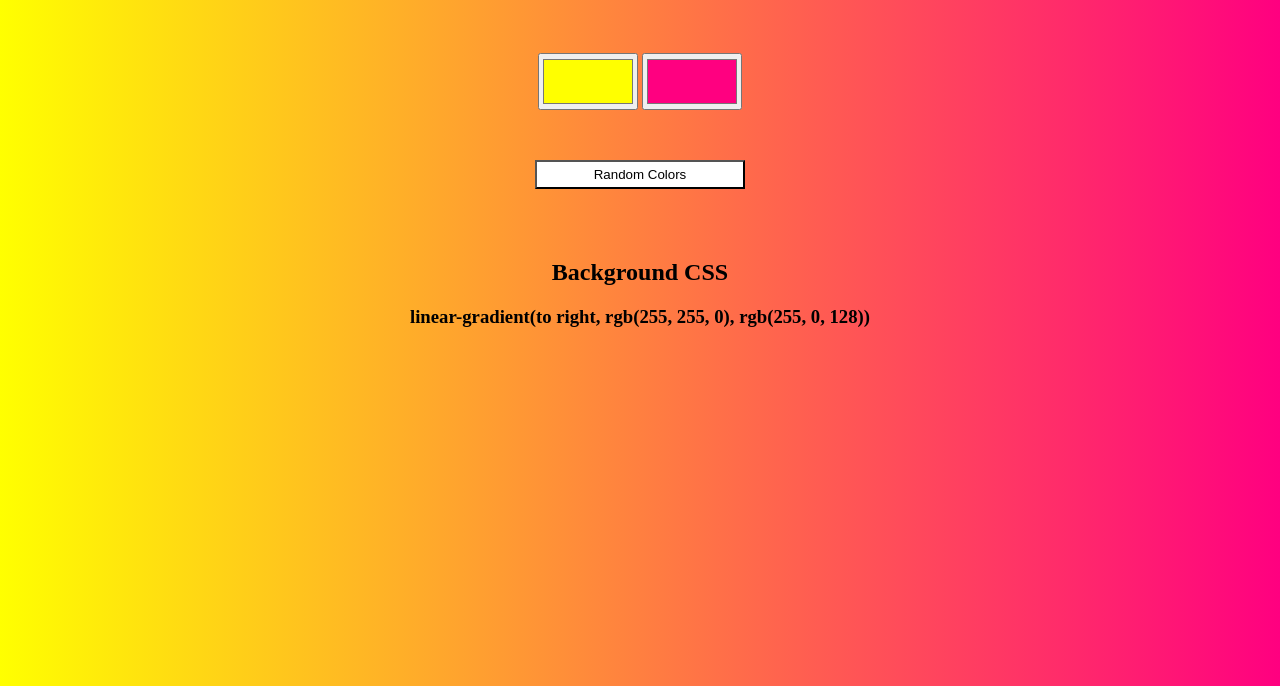
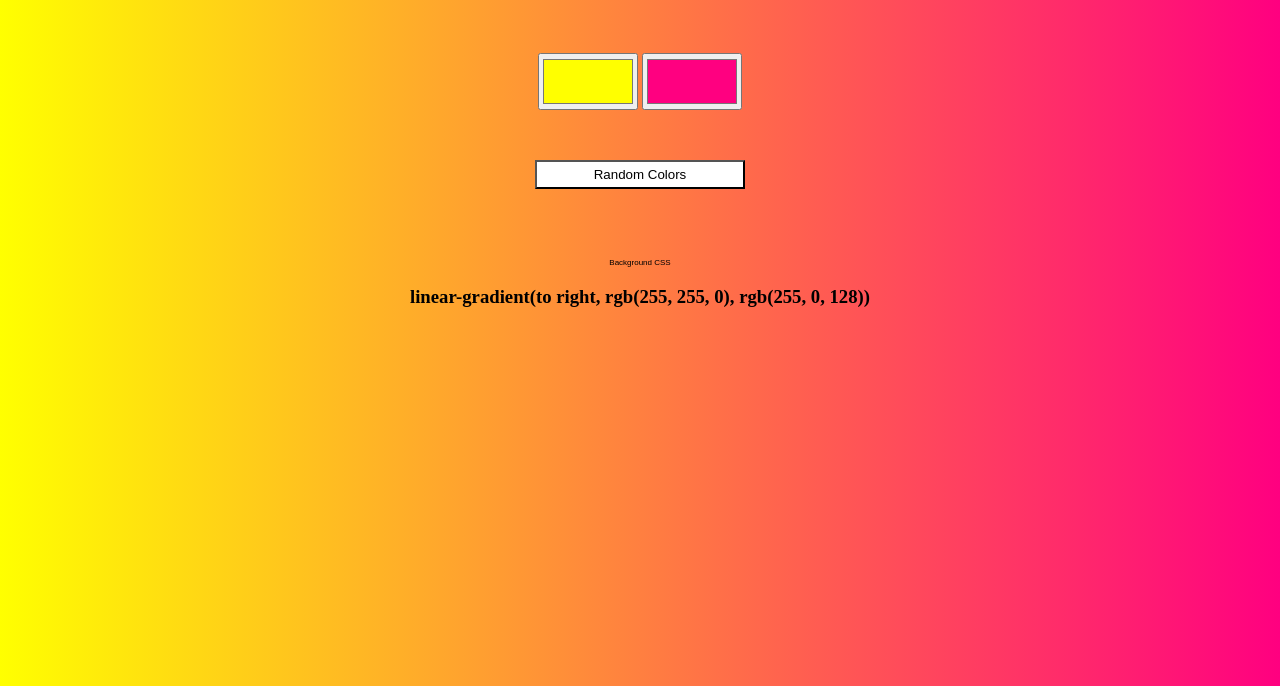
Before and after one commit to RandeepNamdhari/backgroundgernator, a plain HTML site: page index.html in a window 1280 px wide. Shown: the part 114-800 px from the top of the page. Drawn offline with Linux system fonts and the light colour scheme.

Commit message:
minor change

```diff
--- a/style.css
+++ b/style.css
@@ -32,4 +32,5 @@ button
 h2
 {
     margin-top: 70px;
+	font: 200 .5em/1 'Raleway', sans-serif;
 }
```
